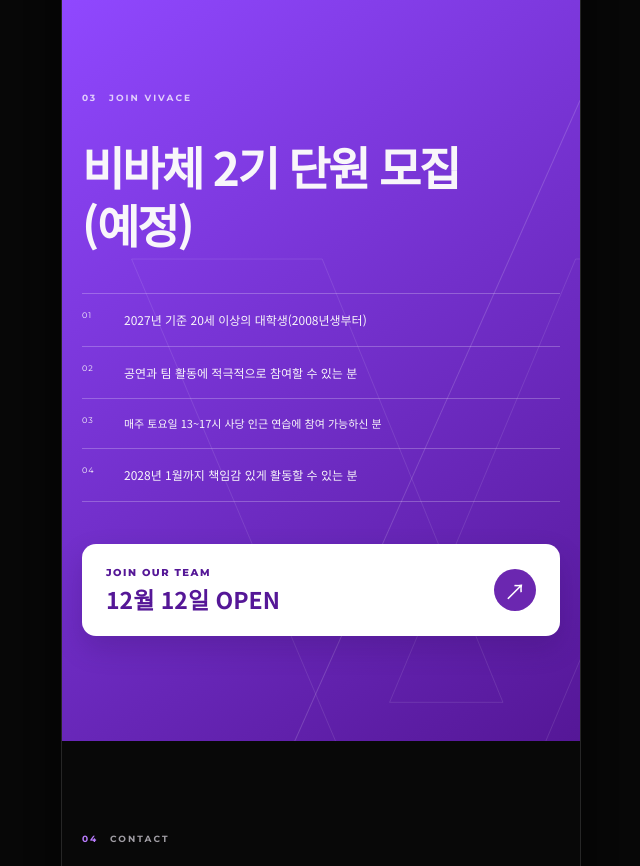
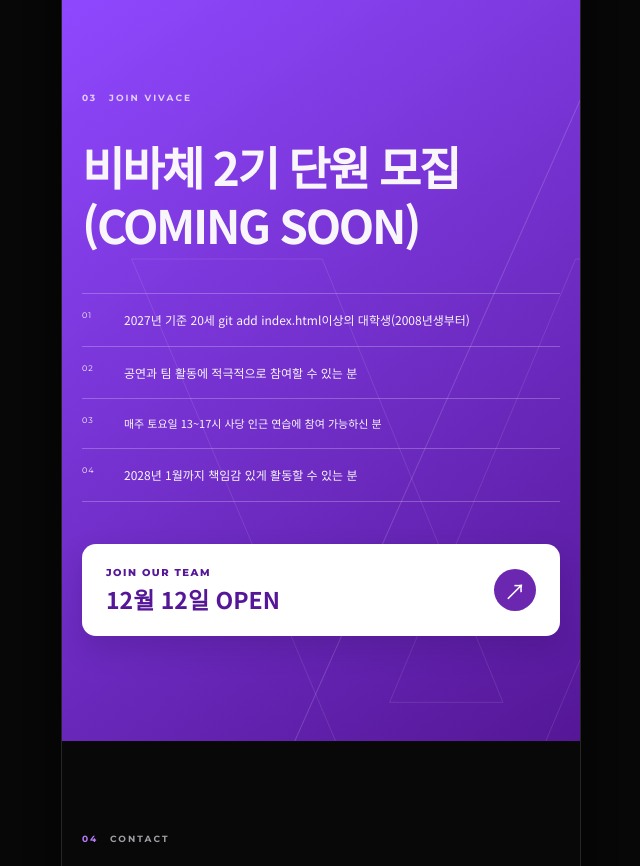
Before and after one commit to vivace-cheer/vivace, a plain HTML site: page index.html in a window 1280 px wide. Shown: the part 3240-4106 px from the top of the page, without its empty margins (319-959 px from the left). Drawn offline with Linux system fonts and the light colour scheme.

```diff
--- a/index.html
+++ b/index.html
@@ -344,14 +344,14 @@
       </div>
 
       <p class="join-description reveal">
-        비바체 2기 단원 모집(예정)
+        비바체 2기 단원 모집(COMING SOON)
       </p>
 
       <div class="join-info reveal">
 
         <div>
           <span>01</span>
-          <p>2027년 기준 20세 이상의 대학생(2008년생부터)</p>
+          <p>2027년 기준 20세 git add index.html이상의 대학생(2008년생부터)</p>
         </div>
 
         <div>
```
